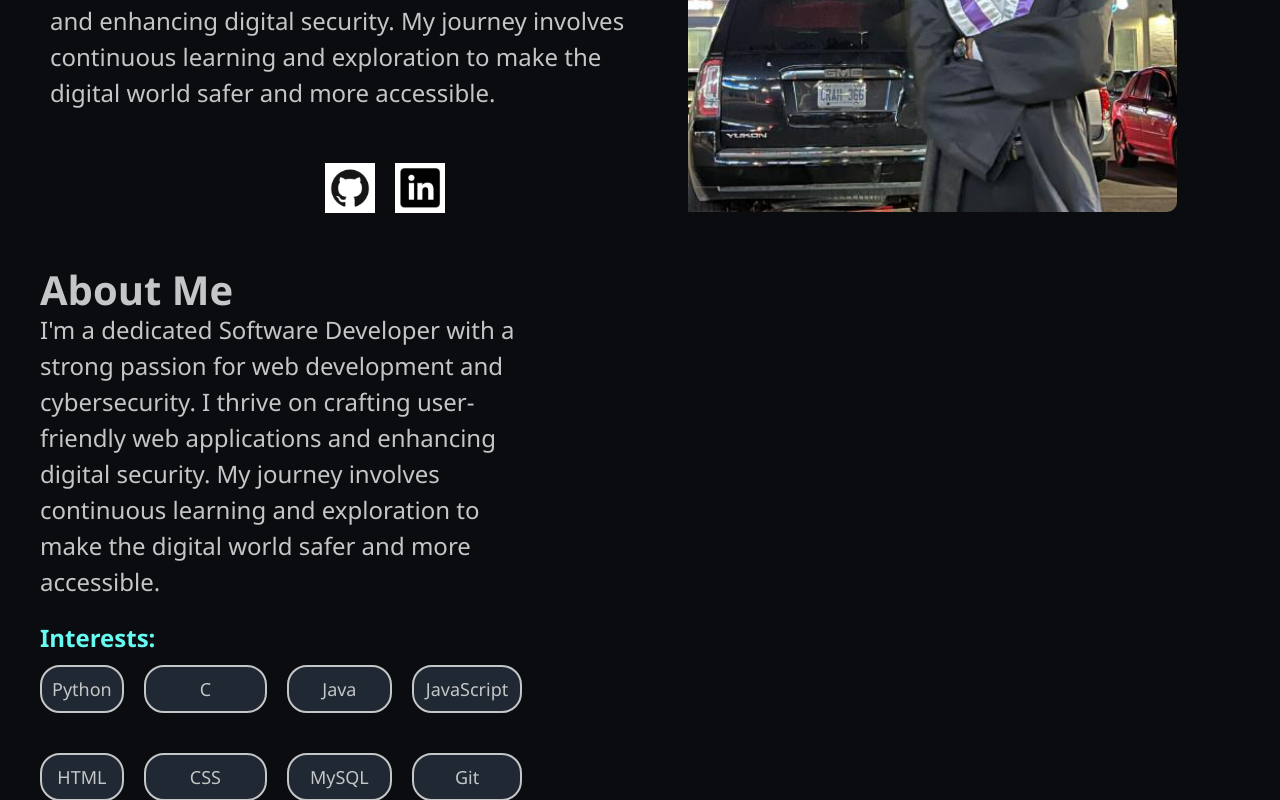
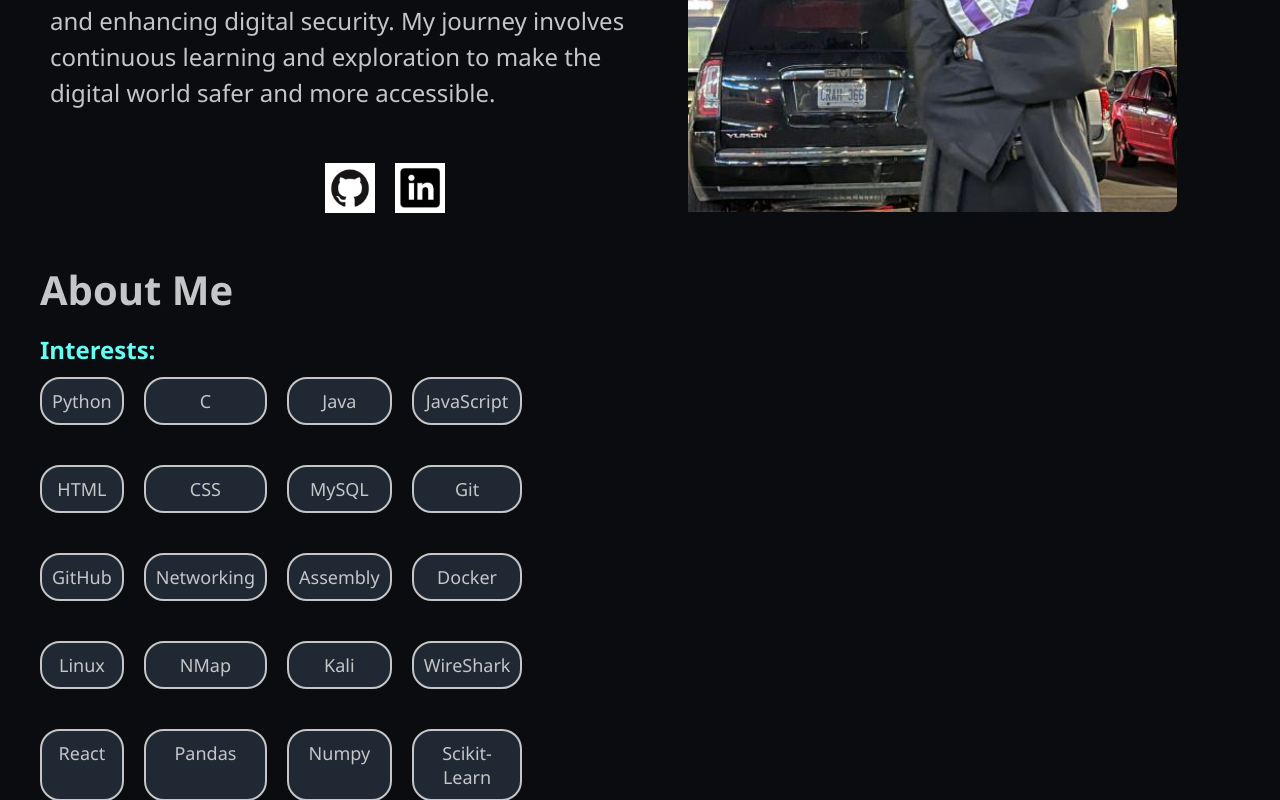
Before and after one commit to muzammilz7/Portfolio-Website, a React (Create React App) app: page / in a window 1280 px wide. Shown: the part 466-1266 px from the top of the page. Built offline with nearby package versions, Linux system fonts and the light colour scheme.

Commit message:
edits to about section

```diff
--- a/src/pages/Home/About.jsx
+++ b/src/pages/Home/About.jsx
@@ -31,8 +31,7 @@ export default function About() {
           <div className="about_hero">
             <h1 className="about_content">About Me</h1>
             <p className="about_par">
-            I'm a dedicated Software Developer with a strong passion for web development and cybersecurity. I thrive on crafting user-friendly web applications and enhancing digital security.
-            My journey involves continuous learning and exploration to make the digital world safer and more accessible.
+
             </p>
             <h2 className="about_interests">Interests:</h2>
             <ul className="about_skills">
```
